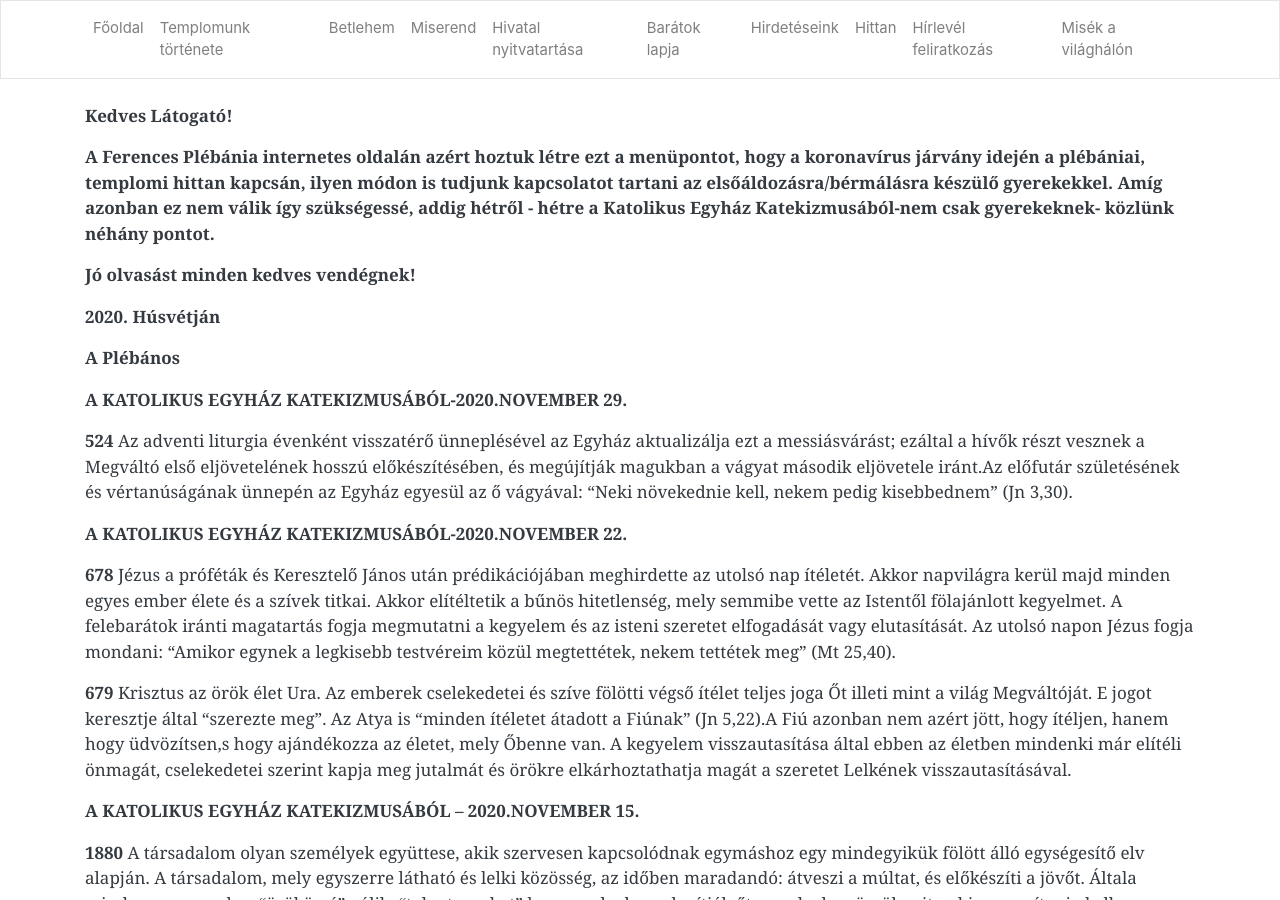
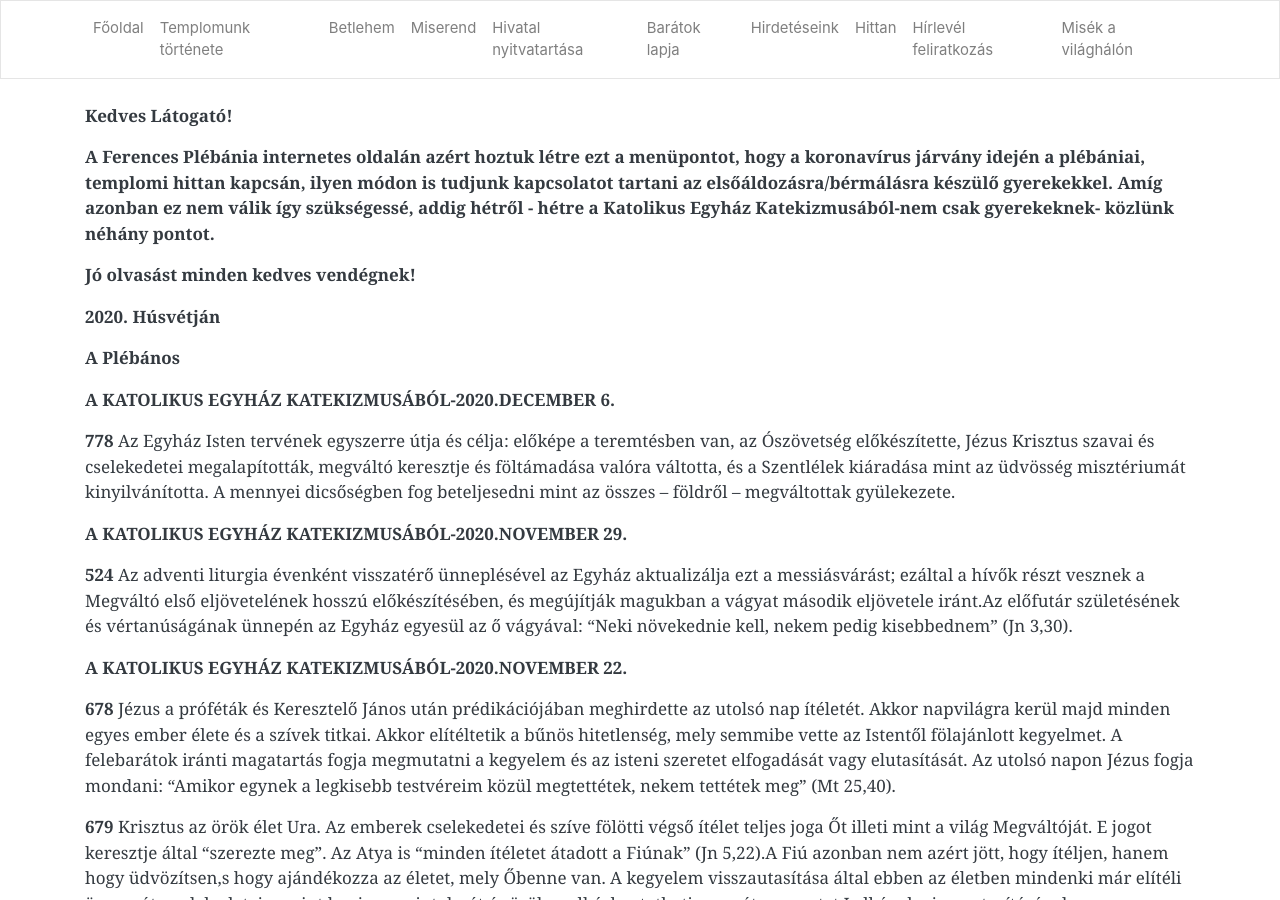
Before and after one commit to pecsi-ferences/pecsi-ferences.github.io, a Jekyll site: the page built from hittan.md, in a window 1280 px wide and 900 px high. Built offline with Jekyll 4.4.1, drawn with Linux system fonts in a browser that asks for light colours; nearby versions of some CDN libraries.

Commit message:
Update from Forestry.io Zoltán Dohány updated hittan.md

```diff
--- a/hittan.md
+++ b/hittan.md
@@ -12,6 +12,10 @@ title: Hittan
 **2020. Húsvétján**
 
 **A Plébános**
+
+**A KATOLIKUS EGYHÁZ KATEKIZMUSÁBÓL-2020.DECEMBER 6.**
+
+**778** Az Egyház Isten tervének egyszerre útja és célja: előképe a teremtésben van, az Ószövetség előkészítette, Jézus Krisztus szavai és cselekedetei megalapították, megváltó keresztje és föltámadása valóra váltotta, és a Szentlélek kiáradása mint az üdvösség misztériumát kinyilvánította. A mennyei dicsőségben fog beteljesedni mint az összes -- földről -- megváltottak gyülekezete.
 
 **A KATOLIKUS EGYHÁZ KATEKIZMUSÁBÓL-2020.NOVEMBER 29.**
 
```
